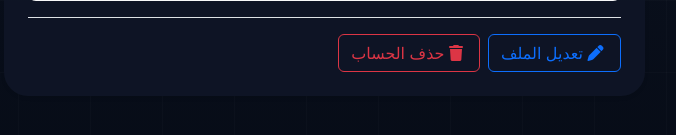
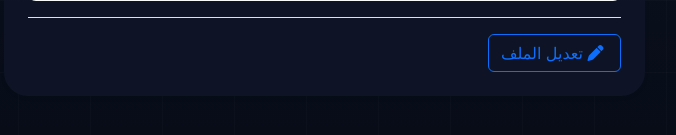
Before and after one commit to marcelinomaged25/shmamsa26, a Django app: page /accounts/profile/ in a window 1280 px wide. Shown: the part 504-639 px from the top of the page, without its empty margins (126-802 px from the left). Run offline with Django 5.2, Linux system fonts and the light colour scheme; the visitor is signed in with stand-in values (Sample User, id 1); data comes from the database, SQL or seed files in the repository; data that the repository does not hold is empty.

Commit message:
Update profile.html

```diff
--- a/accounts/templates/profile.html
+++ b/accounts/templates/profile.html
@@ -85,7 +85,6 @@
           {% if profile.user == request.user %}
           <div class="pt-3 border-top d-flex gap-2 flex-wrap">
             <a href="{% url 'accounts:profile_edit' %}" class="btn btn-outline-primary"><i class="fas fa-pen me-1"></i> تعديل الملف</a>
-            <a href="{% url 'accounts:del_account' profile.slug %}" class="btn btn-outline-danger" onclick="return confirm('هل أنت متأكد من حذف الحساب؟');"><i class="fas fa-trash me-1"></i> حذف الحساب</a>
           </div>
           {% endif %}
         </div>
```
